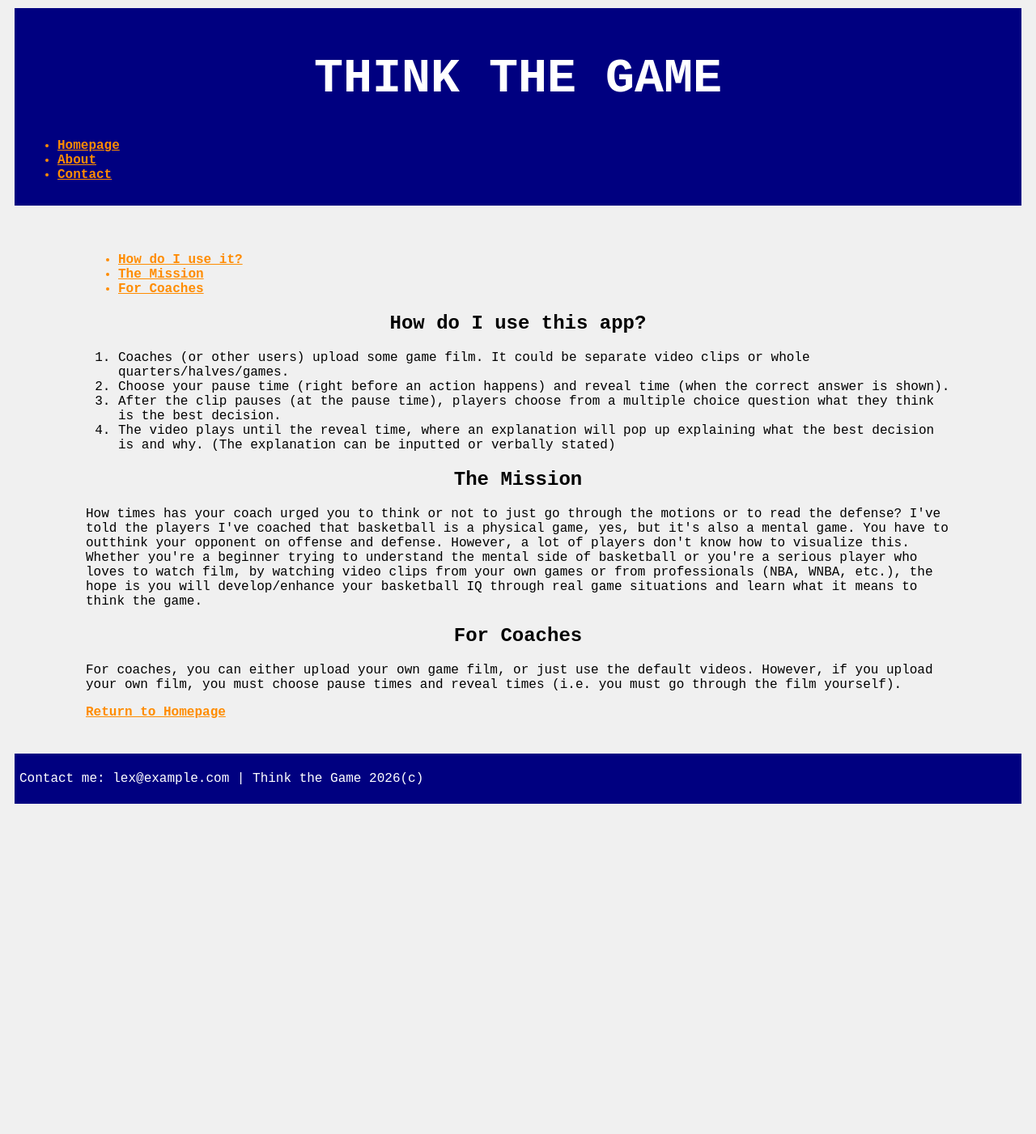
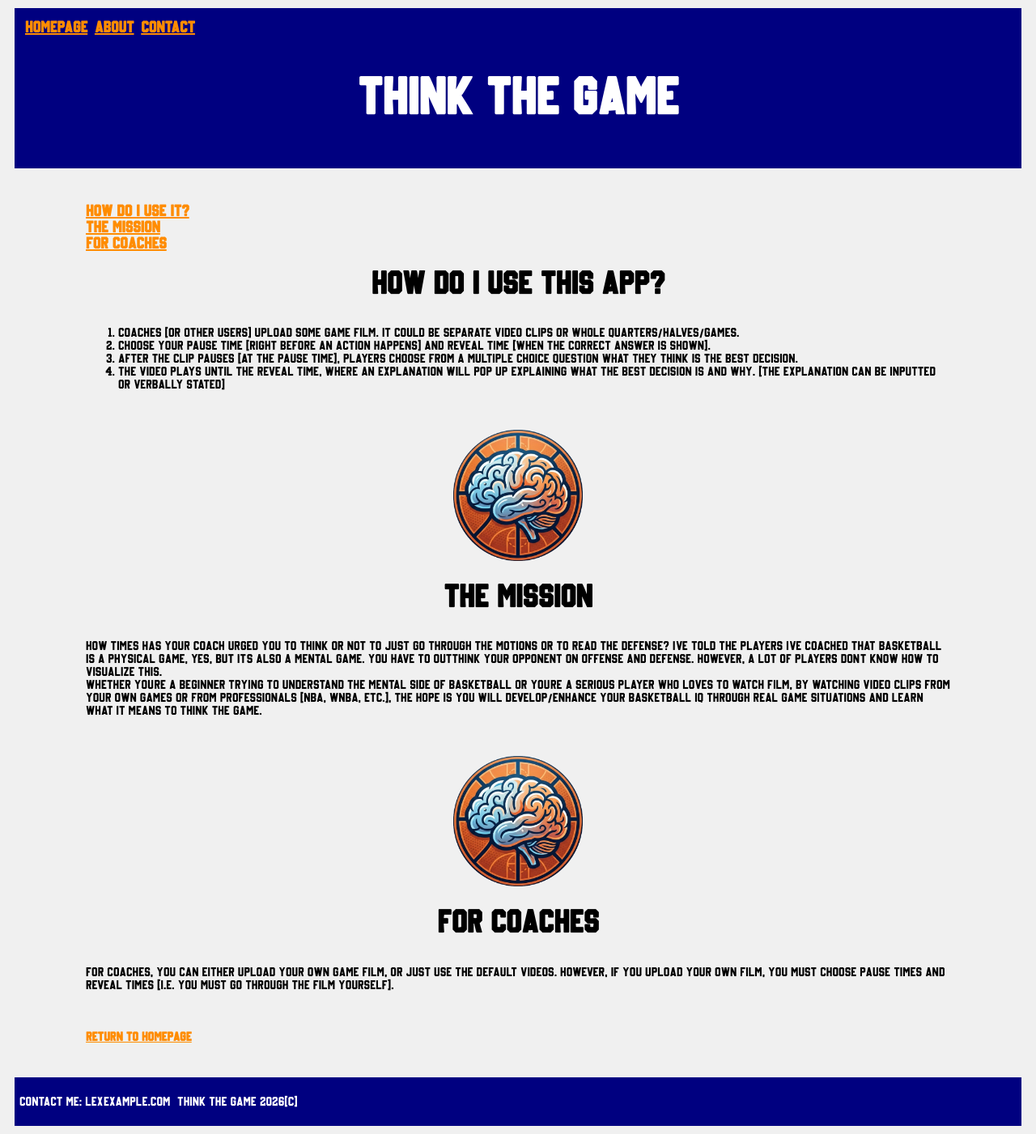
Before and after one commit to afong7/basketball_app, a Flask app: page /about in a window 1280 px wide. Shown: the whole page at 81% size. Before the commit the page ends 993 px from the top, so only its background shows below. Run offline with Flask 3, Linux system fonts and the light colour scheme.

Commit message:
updated styles and htmls

```diff
--- a/basketball_decision_web/static/style.css
+++ b/basketball_decision_web/static/style.css
@@ -1,10 +1,34 @@
+/* =========================
+   1. GLOBAL STYLES
+   Used on every page
+   ========================= */
+@font-face {
+    font-family: "MyFont";
+    src: url("Basketball.otf") format("opentype");
+    font-weight: normal;
+    font-style: normal;
+}
+
 * {
-    font-family: 'Courier New', serif;
+    font-family: "MyFont", serif;
     box-sizing: border-box;
 }
 
-/* BASE */
-/* HEADER */
+body {
+    background-color: rgb(240, 240, 240);
+    border-color: navy;
+}
+
+a {
+    font-weight: bold;
+}
+
+/* =========================
+   2. BASE.HTML
+   Shared header, navigation,
+   main content area, logo, footer
+   ========================= */
+
 header {
     background-color: navy;
     color: white;
@@ -14,10 +38,14 @@ header {
     /* border-radius: 15px; */
 }
 
+header h1 {
+    height: fit-content;
+}
+
 #title {
     text-align: center;
     font-weight: bold;
-    font-size: 60px;
+    font-size: 65px;
 }
 
 ul {
@@ -32,17 +60,6 @@ footer {
     color: #fff;
 }
 
-/* BODY */
-
-body {
-    background-color: rgb(240, 240, 240);
-    border-color: navy;
-}
-
-a {
-    font-weight: bold;
-}
-
 .site-logo {
     margin: 0.5rem auto 3rem;
     text-align: center;
@@ -55,20 +72,11 @@ a {
     margin: 0 auto;
 }
 
-/* .hero h2 {
-    text-align: center;
-    font-weight: bold;
-}
-
-.how h2 {
-    text-align: center;
-    font-weight: bold;
-} */
-
 h2 {
     text-align: center;
     font-weight: bold;
     margin-top: 20px;
+    font-size: 40px;
 }
 
 main {
@@ -78,11 +86,19 @@ main {
     padding: 2rem 1rem;
 }
 
-nav:hover a {
-    /* padding: 5px 5px; */
-    line-height: 3px;
-    margin-top: 0 auto;
+nav a {
+    font-size: 20px;
 }
+
+nav p {
+    margin: 0 auto;
+    padding: 0 auto;
+}
+
+/* =========================
+   3. INDEX.HTML / HOMEPAGE
+   Homepage-only sections
+   ========================= */
 
 .video-card {
     background-color: #fff;
@@ -100,10 +116,7 @@ nav:hover a {
 
 .video-card h3 {
     font-weight: bold;
-}
-
-.video-card a {
-    color: navy;
+    font-size: 25px;
 }
 
 .video-grid {
@@ -123,7 +136,40 @@ nav:hover a {
 a,
 nav a,
 .hero a,
-footer a {
+footer a,
+.video-card a {
     color: darkorange;
     font-weight: bold;
 }
+
+
+/* =========================
+   4. ABOUT.HTML
+   About-page-only sections
+   ========================= */
+
+/* #what, #mission, #coaches, #reroute */
+.about-logo {
+    margin: 3rem auto 1.5rem;
+}
+
+
+/* =========================
+   5. VIDEO.HTML
+   Training video and quiz interface
+   ========================= */
+
+/* #training-video */
+/* #question-panel */
+/* #answer-choices */
+/* #feedback-panel */
+/* #continue-button */
+/* #completion-panel */
+
+
+/* =========================
+   6. MOBILE STYLES
+   Narrow screens / phones
+   ========================= */
+
+/* @media (...) { ... } */
--- a/basketball_decision_web/templates/about.html
+++ b/basketball_decision_web/templates/about.html
@@ -3,11 +3,9 @@
 {% block content %}
 <body>
     <nav>
-        <ul>
-            <li><a href="#how">How do I use it?</a></li>
-            <li><a href="#mission">The Mission</a></li>
-            <li><a href="#coaches">For Coaches</a></li>
-        </ul>
+        <a href="#how">How do I use it?</a><br>
+        <a href="#mission">The Mission</a><br>
+        <a href="#coaches">For Coaches</a>
     </nav>
 
 <section id="how">
@@ -18,6 +16,16 @@
     <li>After the clip pauses (at the pause time), players choose from a multiple choice question what they think is the best decision.</li>
     <li>The video plays until the reveal time, where an explanation will pop up explaining what the best decision is and why. (The explanation can be inputted or verbally stated)</li>
 </ol>
+</section>
+
+<section>
+    <figure class="about-logo">
+        <img
+        id="logo"
+        src="{{ url_for('static', filename='logo.png') }}"
+        alt="Think the Game logo"
+        >
+    </figure>
 </section>
 
 <section id="mission">
@@ -32,14 +40,26 @@
 </p>
 </section>
 
+<section>
+    <figure class="about-logo">
+        <img
+        id="logo"
+        src="{{ url_for('static', filename='logo.png') }}"
+        alt="Think the Game logo"
+        >
+    </figure>
+</section>
+
 <section id="coaches">
 <h2>For Coaches</h2>
 <p>For coaches, you can either upload your own game film, or just use the default videos.
     However, if you upload your own film, you must choose pause times and reveal times (i.e. you must go through the film yourself).
 </p>
 </section>
+<br><br>
+<section id="reroute">
+    <a href="{{ url_for('index') }}">Return to Homepage</a>
+</section>
+
 </body>
-
-<a href="{{ url_for('index') }}">Return to Homepage</a>
-
 {% endblock %}
--- a/basketball_decision_web/templates/base.html
+++ b/basketball_decision_web/templates/base.html
@@ -10,14 +10,15 @@
 
   <body>
     <header>
-      <h1 id="title">THINK THE GAME</h1>
       <nav>
-        <ul>
+        <!-- <ul>
           <li><a href="{{ url_for('index') }}">Homepage</a></li>
           <li><a href="{{ url_for('about') }}">About</a></li>
           <li><a href="#contact">Contact</a></li>
-        </ul>
+        </ul> -->
+        <p><a href="{{ url_for('index') }}">Homepage</a> | <a href="{{ url_for('about') }}">About</a> | <a href="#contact">Contact</a></p>
       </nav>
+      <h1 id="title">THINK THE GAME</h1>
     </header>
 
     <main>
--- a/basketball_decision_web/templates/index.html
+++ b/basketball_decision_web/templates/index.html
@@ -27,8 +27,8 @@
     <p>Practice basketball decision-making by watching game film, choosing an action, and learning from the result.</p>
     <div class="how-grid">
         <ol class="how-card">
-            <li> Watch a real basketball situation.</li>
-            <li> Make your decision when the video pauses.</li>
+            <li> Watch a real basketball situation.</li><br>
+            <li> Make your decision when the video pauses.</li><br>
             <li> Learn from the outcome and coaching explanation.</li>
         </ol>
     </div>
```
Also changed, not shown: basketball_decision_web/static/Basketball.otf (added).
